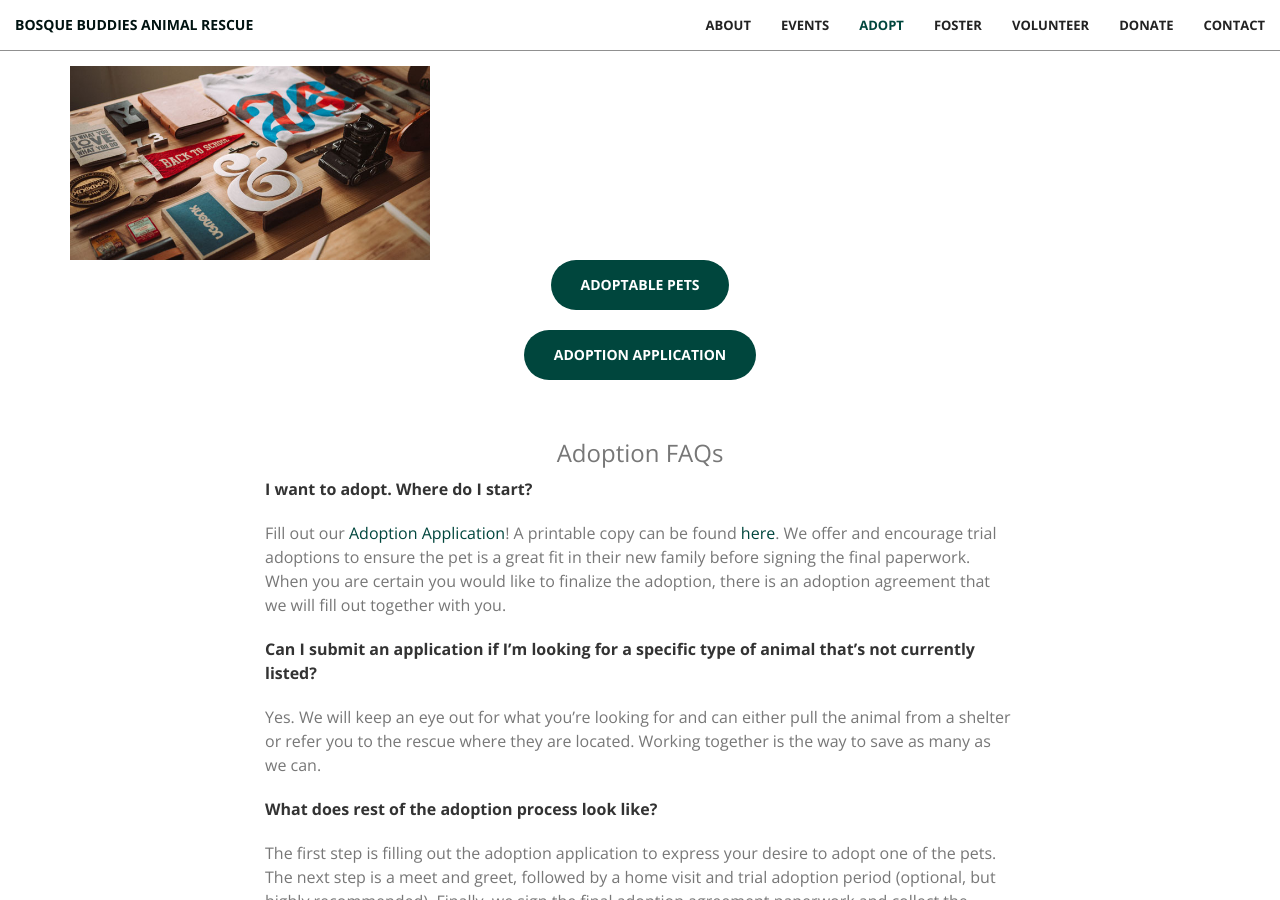
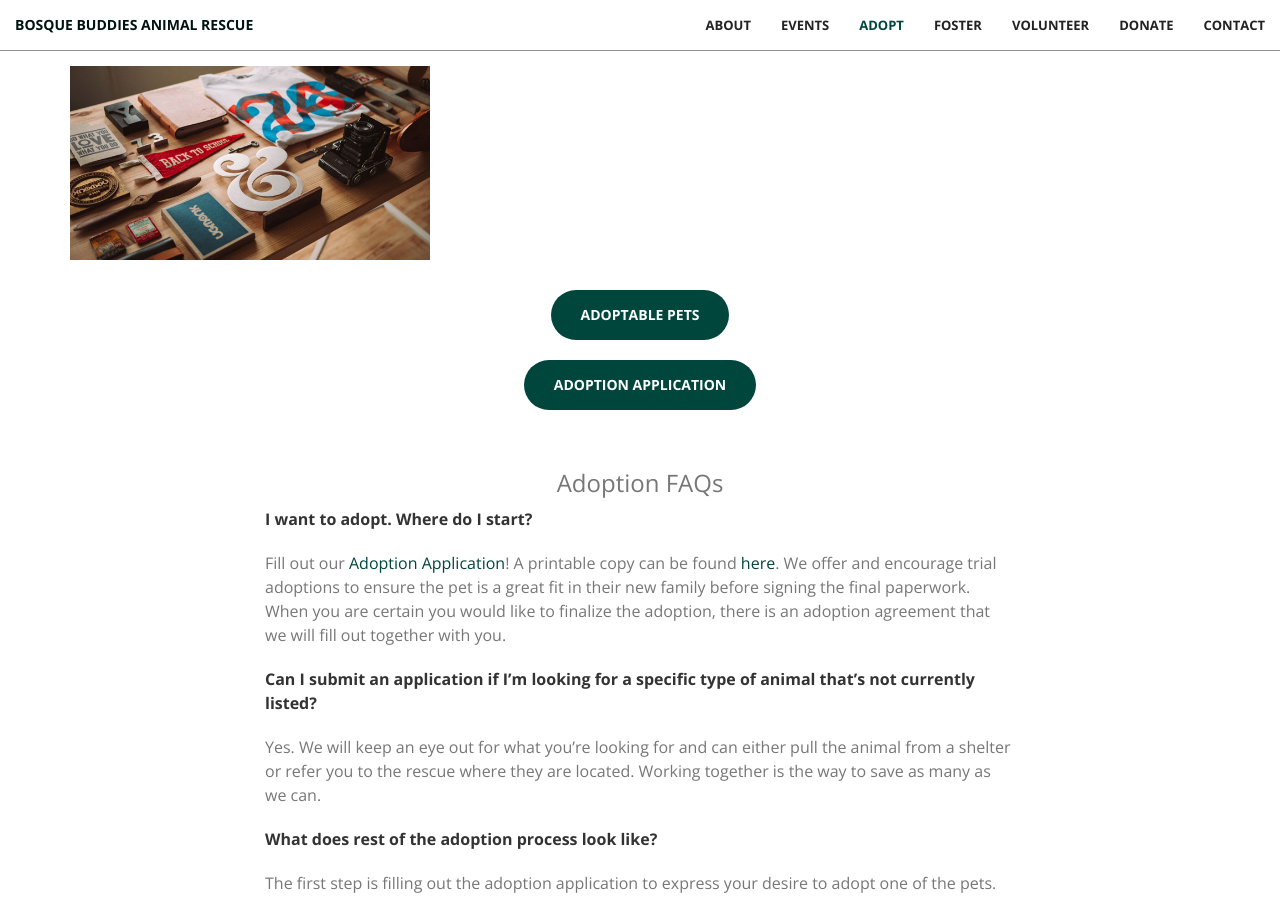
Before and after one commit to bbanimalrescue/bbanimalrescue.github.io, a Jekyll site: the page built from index.html, in a window 1280 px wide and 900 px high, scrolled down 2275 px. Built offline with Jekyll 4.4.1, drawn with Linux system fonts in a browser that asks for light colours.

Commit message:
Update adoption layout

```diff
--- a/_includes/adopt.html
+++ b/_includes/adopt.html
@@ -10,7 +10,7 @@
             <div class="col-lg-4 col-sm-6">
                 <img src="img/portfolio/1.jpg" class="img-responsive" alt="">
             </div>
-            <div class="col-lg-8 col-lg-offset-2 text-center" style="justify-content: space-evenly;">
+            <div class="col-lg-8 col-lg-offset-2 text-center" style="justify-content: space-evenly; padding-top: 30px;">
                 <p><a href="https://www.adoptapet.com/shelter/231369-bosque-buddies-animal-rescue-bernalillo-new-mexico" target="_blank" rel="noopener noreferrer" class="btn btn-primary btn-xl page-scroll">Adoptable Pets</a></p>
                 <p><a href="https://docs.google.com/forms/d/e/1FAIpQLSfp7Vo-kmVAjhwU5DoB7XEEHFd_yw1Mg6Rz-8kG4OtxolPiTw/viewform" target="_blank" rel="noopener noreferrer" class="btn btn-primary btn-xl page-scroll">Adoption Application</a></p>
             </div>
```
